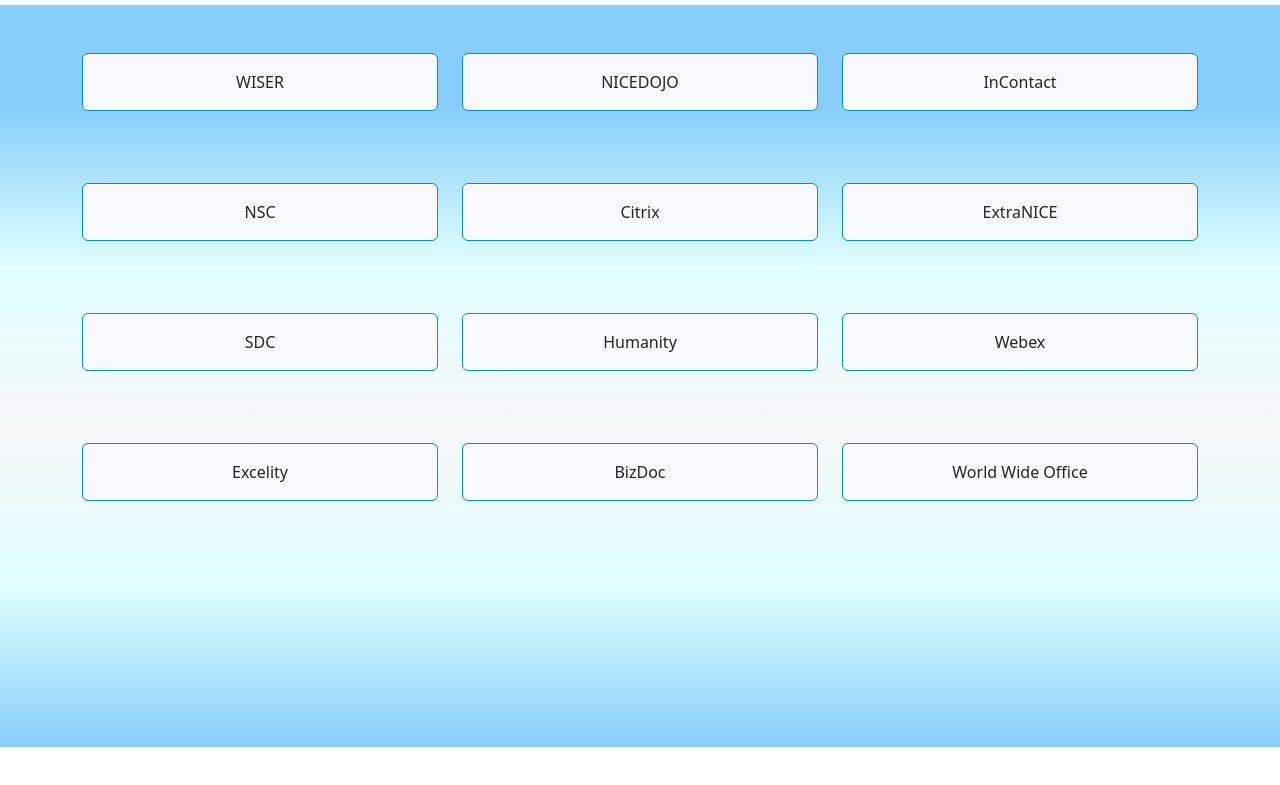
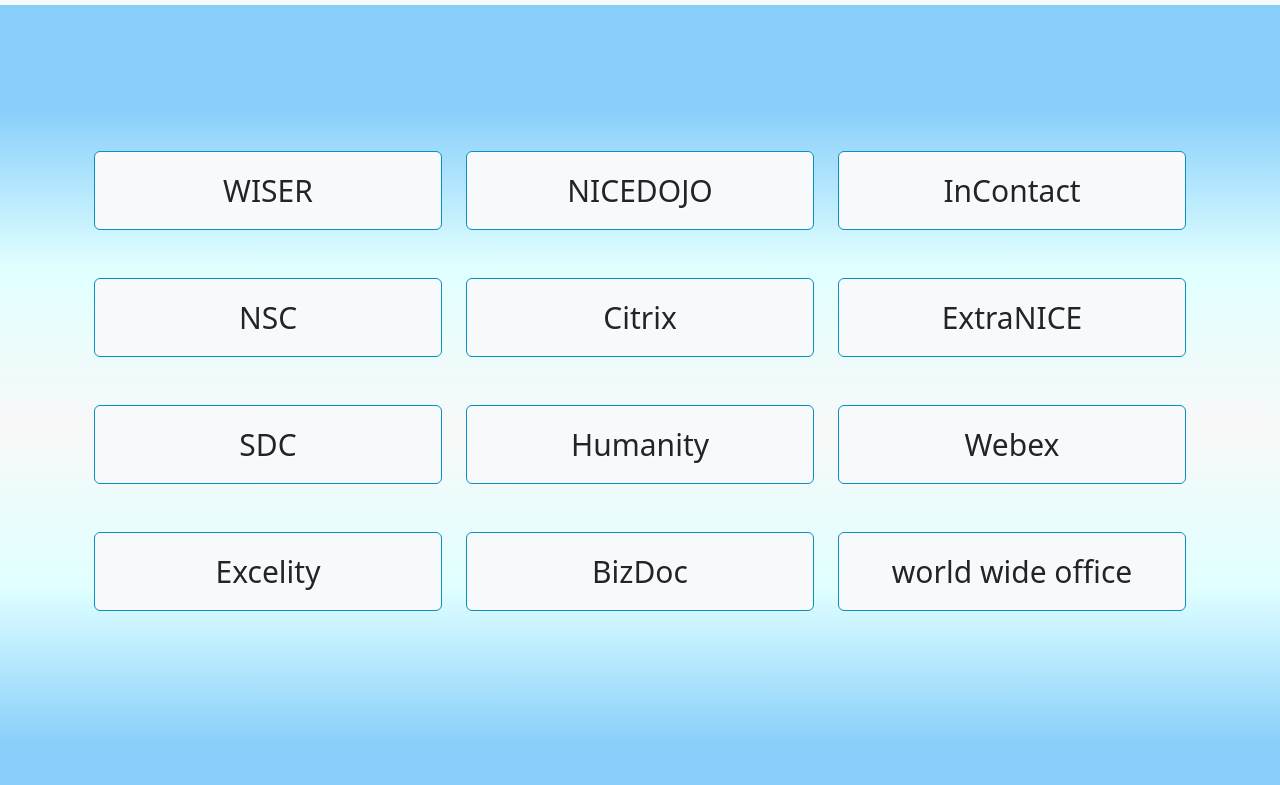
Before and after one commit to MrunaliniMisal/nice, a plain HTML site: page Links.html in a window 1280 px wide. Shown: the part 53-838 px from the top of the page. Before the commit the page ends 800 px from the top, so only its background shows below. Drawn offline with nearby package versions, Linux system fonts and the light colour scheme.

Commit message:
Update Links.html

```diff
--- a/Links.html
+++ b/Links.html
@@ -1,27 +1,44 @@
 <!DOCTYPE html>
 <html lang="en">
 <head>
-  <title>Links</title>
+  <title>Main</title>
   <meta charset="utf-8">
   <meta name="viewport" content="width=device-width, initial-scale=1">
   <link href="https://cdn.jsdelivr.net/npm/bootstrap@5.2.3/dist/css/bootstrap.min.css" rel="stylesheet">
   <script src="https://cdn.jsdelivr.net/npm/bootstrap@5.2.3/dist/js/bootstrap.bundle.min.js"></script>
   <link rel="stylesheet" href="https://use.fontawesome.com/releases/v5.7.0/css/all.css" integrity="sha384-lZN37f5QGtY3VHgisS14W3ExzMWZxybE1SJSEsQp9S+oqd12jhcu+A56Ebc1zFSJ" crossorigin="anonymous">
+  <style>
 
-  <style>
+  /*@import url('https://cdnjs.cloudflare.com/ajax/libs/bootstrap/5.0.1/css/bootstrap.min.css');*/
+html,
 body {
-      /*background-image: url('https://officesnapshots.com/wp-content/uploads/2016/05/dsp-nice-office-design-1.jpg');
-      background-repeat: no-repeat;*/
+  height: 100%;
+  /*background-image: url('https://officesnapshots.com/wp-content/uploads/2016/05/dsp-nice-office-design-6-700x467.jpg');
+      */background-repeat: no-repeat;
     background-attachment: fixed;
    background-size: 100% 100%;
    background-image: linear-gradient(180deg, lightskyblue,lightskyblue, lightcyan, #F8F8F8, lightcyan,lightskyblue);
+   }
 
+.divstyle{
+     color: white;
+     font-size: 30px;
+     text-shadow: 1px 1px white;
+     text-align: center;
+}
+
+.stylediv1{
+    /*background-image: url('https://officesnapshots.com/wp-content/uploads/2016/05/dsp-nice-office-design-6-700x467.jpg');
+      */background-repeat: no-repeat;
+    background-attachment: fixed;
+   background-size: 100% 100%;
 }
 
 a{
     color: white;
     text-decoration: none;
 }
+
 
 a:hover{
     color: white;
@@ -47,6 +64,7 @@ a:hover{
   border-color: #0492C2;
 }
 
+
     </style>
 
 </head>
@@ -63,10 +81,15 @@ a:hover{
         </div>
       </nav>
 
-<div class="container mt-5 text-center">
 
-   <div class="row mt-4">
-     <div class="col-lg-4">
+    <div class="h-100 d-flex align-items-center justify-content-center">
+      <div class="container stylediv1">
+        <div class="divstyle  mb-5 mr-3 ml-3">
+
+            <div class=" container  text-center">
+
+                <div class="row justify-content-md-center">
+                  <div class="col">
                     <a href="https://niceprod.service-now.com/" target="_blank">
                       <div class="card bg-light cardborder text-dark">
                         <div class="card-body zoom">
@@ -76,7 +99,7 @@ a:hover{
                      </a>
                    </div>
 
-       <div class="col-lg-4">
+                    <div class="col">
                      <a href="https://nice.csod.com/" target="_blank">
                        <div class="card bg-light cardborder text-dark">
                          <div class="card-body zoom">
@@ -88,7 +111,7 @@ a:hover{
 
 
 
-        <div class="col-lg-4">
+                     <div class="col">
                          <a href="https://login-eur.niceincontact.com/" target="_blank">
                            <div class="card bg-light cardborder text-dark">
                              <div class="card-body zoom">
@@ -100,12 +123,9 @@ a:hover{
 
                  </div>
 
-    <br>
-    <br>
-    <br>
 
-    <div class="row">
-        <div class="col-lg-4">
+                 <div class="row mt-5">
+                     <div class="col">
                        <a href="https://nicensc.service-now.com/" target="_blank">
                          <div class="card bg-light cardborder text-dark">
                            <div class="card-body zoom">
@@ -115,7 +135,7 @@ a:hover{
                         </a>
                       </div>
 
-          <div class="col-lg-4">
+                       <div class="col">
                         <a href="https://storefront.nice.com/" target="_blank">
                           <div class="card bg-light cardborder text-dark">
                             <div class="card-body zoom">
@@ -125,7 +145,7 @@ a:hover{
                         </a>
                       </div>
 
-           <div class="col-lg-4">
+                        <div class="col">
                          <a href="https://www.extranice.com/" target="_blank">
                             <div class="card bg-light cardborder text-dark">
                               <div class="card-body zoom">
@@ -137,12 +157,9 @@ a:hover{
 
                     </div>
 
-    <br>
-    <br>
-    <br>
 
-    <div class="row">
-        <div class="col-lg-4">
+                 <div class="row mt-5">
+                     <div class="col">
                        <a href="https://nice.subscribenet.com/" target="_blank">
                          <div class="card bg-light cardborder text-dark">
                            <div class="card-body zoom">
@@ -152,7 +169,7 @@ a:hover{
                         </a>
                       </div>
 
-          <div class="col-lg-4">
+                       <div class="col">
                         <a href="https://nicesystems.humanity.com/" target="_blank">
                           <div class="card bg-light cardborder text-dark">
                             <div class="card-body zoom">
@@ -162,7 +179,7 @@ a:hover{
                         </a>
                       </div>
 
-           <div class="col-lg-4">
+                        <div class="col">
                          <a href="https://nice-meeting.webex.com/" target="_blank">
                             <div class="card bg-light cardborder text-dark">
                               <div class="card-body zoom">
@@ -174,12 +191,10 @@ a:hover{
 
                     </div>
 
-        <br>
-        <br>
-        <br>
 
-       <div class="row">
-           <div class="col-lg-4">
+
+                    <div class="row mt-5">
+                        <div class="col">
                           <a href="https://hris.excelityglobal.com/" target="_blank">
                             <div class="card bg-light cardborder text-dark">
                               <div class="card-body zoom">
@@ -189,7 +204,7 @@ a:hover{
                            </a>
                          </div>
 
-             <div class="col-lg-4">
+                          <div class="col">
                            <a href="https://bizdoc.nice.com/" target="_blank">
                              <div class="card bg-light cardborder text-dark">
                                <div class="card-body zoom">
@@ -199,7 +214,17 @@ a:hover{
                            </a>
                          </div>
 
-              <div class="col-lg-4">
+                         <div class="col">
+                            <a href="https://www.nice.com/" target="_blank">
+                              <div class="card bg-light cardborder text-dark">
+                                <div class="card-body zoom">
+                                  world wide office
+                                </div>
+                               </div>
+                            </a>
+                          </div>
+
+                           <!--<div class="col">
                             <a href="https://www.nice.com/" target="_blank">
                                <div class="card bg-light cardborder text-dark">
                                  <div class="card-body zoom">
@@ -207,7 +232,7 @@ a:hover{
                                  </div>
                                </div>
                              </a>
-              </div>
+                           </div>-->
 
                      </div>
 
@@ -216,6 +241,10 @@ a:hover{
 
                      </div>
 
+        </div>
+       </div>
+      </div>
+
 
 </body>
 </html>
```
Lines whose indentation alone changed are shown as unchanged.
